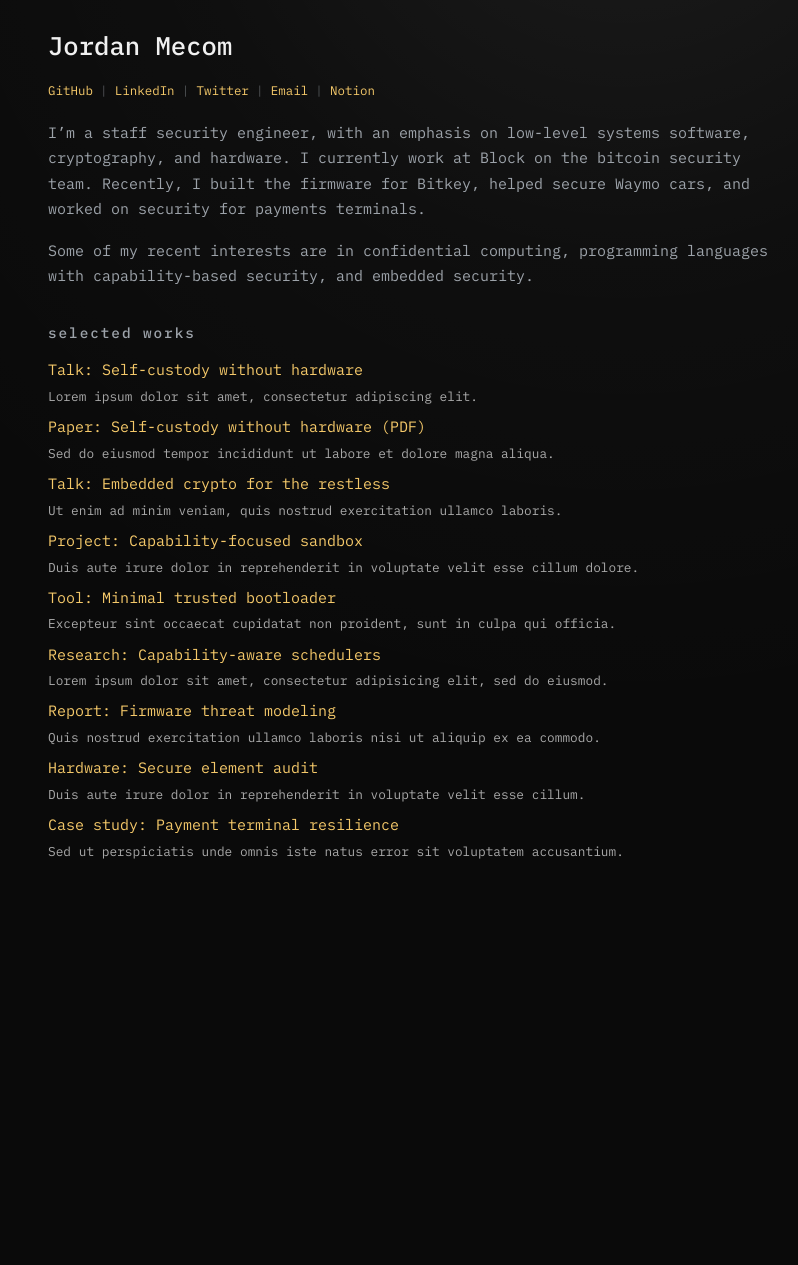
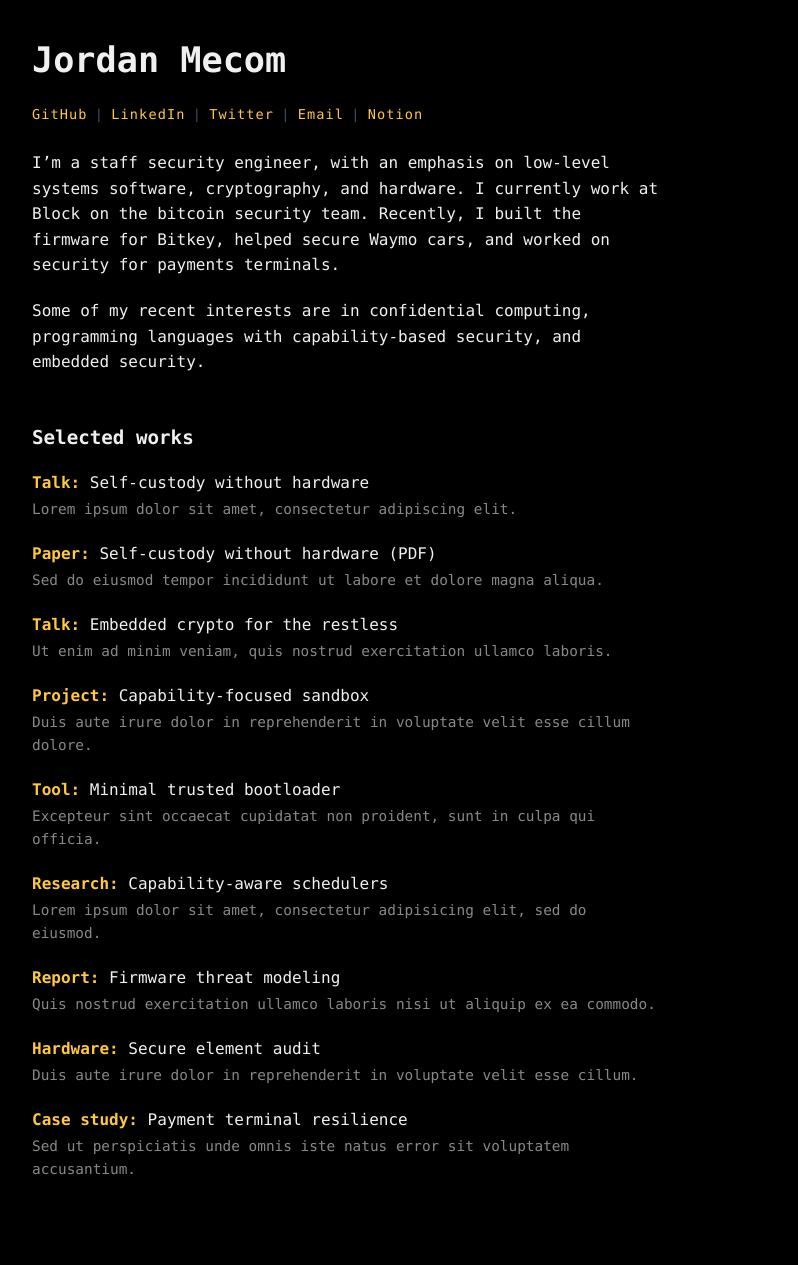
Before and after one commit to jmecom/jmecom.github.io, a Jekyll site: the page built from index.md, in a window 1280 px wide. Shown: the whole page, without its empty margins (16-814 px from the left). Built offline with Jekyll 4.4.1, drawn with Linux system fonts in a browser that asks for light colours; before the commit the page ends 958 px from its top, so only the background shows below that.

Commit message:
Refine homepage layout and styling

```diff
--- a/_scss/_layout.scss
+++ b/_scss/_layout.scss
@@ -1,7 +1,7 @@
 /*=====================================
 =            Layout styles            =
 =====================================*/
-@import url("//fonts.googleapis.com/css?family=Open+Sans:400,300,700");
+@import url("https://fonts.googleapis.com/css2?family=IBM+Plex+Mono:wght@400;500;700&display=swap");
 
 html,
 body {
@@ -10,8 +10,74 @@
 }
 
 body {
-  border-top: 5px solid $primary-color;
-  background: $base-background-color url("../images/bg-pattern.png");
+  background: $base-background-color;
+}
+
+.site-shell {
+  min-height: 100vh;
+}
+
+.main-content {
+  margin: 0 auto;
+  max-width: 65ch;
+  padding: 4rem 1.5rem 6rem;
+}
+
+.social-row {
+  margin: 1rem 0 2.5rem;
+  font-size: rem(14);
+  letter-spacing: 0.02em;
+  text-transform: uppercase;
+}
+
+.social-row a {
+  text-decoration: none;
+}
+
+.social-row a:hover,
+.social-row a:focus {
+  text-decoration: underline;
+}
+
+.divider {
+  color: #666666;
+  margin: 0 0.5rem;
+}
+
+.main-content h2 {
+  margin-top: 4rem;
+  margin-bottom: 1.5rem;
+}
+
+.work-list {
+  list-style: none;
+  padding-left: 0;
+  margin: 0;
+}
+
+.work-item {
+  margin-bottom: 2rem;
+}
+
+.work-type {
+  color: $action-color;
+  font-weight: $font-weight-bold;
+}
+
+.work-title {
+  color: $base-font-color;
+  font-weight: $font-weight-normal;
+}
+
+.work-title:hover,
+.work-title:focus {
+  color: $action-color;
+}
+
+.work-note {
+  margin-top: 0.4rem;
+  font-size: 0.9rem;
+  color: #aaaaaa;
 }
 
 // Home page
--- a/_scss/_variables.scss
+++ b/_scss/_variables.scss
@@ -1,12 +1,12 @@
 // Typography
-$base-font-family: "Open Sans", $helvetica;
+$base-font-family: "IBM Plex Mono", "SFMono-Regular", "Menlo", "Monaco", "Consolas", "Liberation Mono", "Courier New", monospace;
 $heading-font-family: $base-font-family;
 
 // Font Sizes
 $base-font-size: 1em;
 
 // Line height
-$base-line-height: 1.5;
+$base-line-height: 1.6;
 $heading-line-height: 1.2;
 
 // font weight
@@ -21,17 +21,17 @@
 $base-z-index: 0;
 
 // Colors
-$primary-color: #ff900f;
-$white-color: #fff;
+$primary-color: #ffc840;
+$white-color: #f0f0f0;
 $black-color: #000;
 $blue-color: #477dca;
-$gray-color: #636363;
-$dark-gray-color: #232323;
-$medium-gray-color: #9a9a9a;
-$light-gray-color: #dedede;
+$gray-color: #666666;
+$dark-gray-color: #111111;
+$medium-gray-color: #aaaaaa;
+$light-gray-color: #2a2a2a;
 
 // Font Colors
-$base-font-color: lighten($dark-gray-color, 25%);
+$base-font-color: $white-color;
 $action-color: $primary-color;
 
 // Border
@@ -39,8 +39,8 @@
 $base-border: 1px solid $base-border-color;
 
 // Background Colors
-$base-background-color: lighten($white-color, 5%);
-$secondary-background-color: tint($base-border-color, 75%);
+$base-background-color: #111111;
+$secondary-background-color: #1a1a1a;
 
 // Forms
 $form-box-shadow: inset 0 1px 3px rgba(#000, 0.06);
--- a/_scss/base/_base.scss
+++ b/_scss/base/_base.scss
@@ -10,3 +10,9 @@
 @import "typography";
 @import "helpers";
 @import "blockquotes";
+
+*,
+*::before,
+*::after {
+  box-sizing: border-box;
+}
--- a/_scss/base/_typography.scss
+++ b/_scss/base/_typography.scss
@@ -21,11 +21,11 @@
 }
 
 h1 {
-  font-size: rem(30);
+  font-size: rem(44);
 }
 
 h2 {
-  font-size: rem(26);
+  font-size: rem(22);
 }
 
 h3 {
--- a/css/main.scss
+++ b/css/main.scss
@@ -1,20 +1,20 @@
 ---
 ---
 
-@import url("https://fonts.googleapis.com/css2?family=IBM+Plex+Mono:wght@400;500&display=swap");
+@import url("https://fonts.googleapis.com/css2?family=IBM+Plex+Mono:wght@400;500;700&display=swap");
 
 :root {
-  color: #e8e8e8;
-  background-color: #0a0a0a;
-  --ink: #e8e8e8;
-  --muted: #9da3aa;
-  --surface: #0a0a0a;
-  --panel: #111214;
-  --edge: #1d1f22;
-  --accent: #f5c96a;
-  --accent-hover: #ffffff;
-  --rule: 1px solid rgba(255, 255, 255, 0.08);
-  --glow: 0 0 0 1px rgba(255, 255, 255, 0.03);
+  color: #f0f0f0;
+  background-color: #000000;
+  --ink: #f0f0f0;
+  --muted: #b3b3b3;
+  --surface: #000000;
+  --panel: #111111;
+  --edge: #222222;
+  --accent: #ffc840;
+  --accent-hover: #fff1c2;
+  --rule: 1px solid rgba(240, 246, 246, 0.08);
+  --glow: 0 0 0 1px rgba(240, 246, 246, 0.03);
 }
 
 * {
@@ -23,12 +23,11 @@
 
 body {
   margin: 0;
-  font-family: "IBM Plex Mono", "SFMono-Regular", Menlo, Consolas, monospace;
+  font-family: ui-monospace, "SFMono-Regular", Menlo, Consolas, "Liberation Mono", monospace;
   color: var(--ink);
   background-color: var(--surface);
-  background-image: radial-gradient(circle at 50% -20%, rgba(255, 255, 255, 0.08), rgba(255, 255, 255, 0.02) 35%, transparent 70%);
-  line-height: 1.7;
-  font-size: 15px;
+  line-height: 1.6;
+  font-size: 16px;
   text-rendering: optimizeLegibility;
 }
 
@@ -38,8 +37,8 @@
   transition: color 120ms ease;
 }
 
- a:hover,
- a:focus {
+a:hover,
+a:focus {
   color: var(--accent-hover);
   text-decoration: none;
 }
@@ -48,7 +47,7 @@
   min-height: 100vh;
   display: flex;
   flex-direction: column;
-  padding: 0 2rem 2.5rem;
+  padding: 0;
 }
 
 .site-header,
@@ -81,23 +80,30 @@
 .site-main {
   flex: 1;
   width: 100%;
-  max-width: 720px;
-  margin: 0 auto 0 2rem;
-  padding: 1.5rem 0 2.5rem;
+  max-width: 75ch;
+  margin: 0;
+  padding: 2rem 3rem 4rem;
+}
+
+.main-content {
+  max-width: 65ch;
+  margin: 0;
 }
 
 .social-row {
   display: flex;
   flex-wrap: wrap;
   gap: 0.45rem;
-  margin: 0.6rem 0 1.2rem;
-  font-size: 0.78rem;
+  margin: 1rem 0 1.5rem;
+  font-size: 0.85rem;
   color: var(--muted);
   align-items: center;
+  letter-spacing: 0.08em;
+  text-transform: none;
 }
 
 .divider {
-  opacity: 0.45;
+  color: #3c4f70;
 }
 
 .social-row .icon {
@@ -110,6 +116,12 @@
   display: inline-flex;
   align-items: center;
   gap: 0.35rem;
+  text-decoration: none;
+}
+
+.social-row a:hover,
+.social-row a:focus {
+  text-decoration: underline;
 }
 
 .social-row .icon {
@@ -137,26 +149,28 @@
 
 h1,
 h2 {
-  font-weight: 500;
+  font-weight: 600;
+  margin: 0 0 0.75rem;
+  text-transform: none;
+}
+
+h1 {
+  font-size: 2.2rem;
+  color: var(--ink);
   margin: 0 0 0.75rem;
 }
 
-h1 {
-  font-size: 1.6rem;
-  color: #f1f1f1;
-}
-
 h2 {
-  font-size: 0.9rem;
-  text-transform: lowercase;
-  letter-spacing: 0.12rem;
-  color: var(--muted);
-  margin-top: 2rem;
+  font-size: 1.2rem;
+  font-weight: 700;
+  color: var(--ink);
+  margin-top: 3rem;
+  margin-bottom: 1rem;
 }
 
 p {
-  margin: 0 0 1rem;
-  color: var(--muted);
+  margin: 0 0 1.25rem;
+  color: var(--ink);
 }
 
 hr {
@@ -165,36 +179,36 @@
   margin: 2rem 0;
 }
 
-.links {
+.work-list {
   list-style: none;
   padding: 0;
-  margin: 0 0 1rem;
-  display: grid;
-  gap: 0.4rem;
+  margin: 0;
 }
 
-.links a {
-  display: inline-flex;
-  align-items: center;
-  gap: 0.5rem;
+.work-item {
+  margin-bottom: 1rem;
 }
 
-.links--primary a {
-  font-weight: 600;
-  color: #f1f1f1;
+.work-type {
+  font-weight: 700;
+  color: var(--accent);
 }
 
-.links--primary a:hover,
-.links--primary a:focus {
-  color: var(--accent-hover);
+.work-title {
+  font-weight: 400;
+  color: inherit;
+}
+
+.work-title:hover,
+.work-title:focus {
+  color: var(--accent);
 }
 
 .work-note {
   display: block;
-  font-size: 0.8rem;
-  font-family: "IBM Plex Mono", "SFMono-Regular", Menlo, Consolas, monospace;
-  color: rgba(255, 255, 255, 0.65);
-  margin-top: 0.2rem;
+  font-size: 0.9rem;
+  color: #888888;
+  margin-top: 0.15rem;
 }
 
 .small {
@@ -204,11 +218,15 @@
 
 @media (max-width: 640px) {
   body {
-    font-size: 14px;
+    font-size: 15px;
   }
 
-  .site-header__inner,
   .site-main {
+    max-width: 100%;
+    padding: 2rem 1.5rem 3rem;
+  }
+
+  .main-content {
     max-width: 100%;
   }
 }
--- a/index.md
+++ b/index.md
@@ -2,6 +2,8 @@
 layout: default
 title: Home
 ---
+
+<div class="main-content" markdown="1">
 
 # Jordan Mecom
 
@@ -23,41 +25,52 @@
 
 ## Selected works
 
-<ul class="links">
-  <li>
-    <a href="https://www.youtube.com/watch?v=QQ6ZnGk_xDU" target="_blank" rel="noreferrer">Talk: Self-custody without hardware</a>
-    <span class="work-note">Lorem ipsum dolor sit amet, consectetur adipiscing elit.</span>
+<ul class="work-list">
+  <li class="work-item">
+    <span class="work-type">Talk:</span>
+    <a class="work-title" href="https://www.youtube.com/watch?v=QQ6ZnGk_xDU" target="_blank" rel="noreferrer">Self-custody without hardware</a>
+    <p class="work-note">Lorem ipsum dolor sit amet, consectetur adipiscing elit.</p>
   </li>
-  <li>
-    <a href="https://assets.ctfassets.net/mtmp6hzjjvnd/6Qjcs8zgMiyffC0Uk8cx4V/380f331f5b4156622c8f5a376c352c96/Self-Custody_without_Hardware_-10-30-24-.pdf?ref=bitkey.build" target="_blank" rel="noreferrer">Paper: Self-custody without hardware (PDF)</a>
-    <span class="work-note">Sed do eiusmod tempor incididunt ut labore et dolore magna aliqua.</span>
+  <li class="work-item">
+    <span class="work-type">Paper:</span>
+    <a class="work-title" href="https://assets.ctfassets.net/mtmp6hzjjvnd/6Qjcs8zgMiyffC0Uk8cx4V/380f331f5b4156622c8f5a376c352c96/Self-Custody_without_Hardware_-10-30-24-.pdf?ref=bitkey.build" target="_blank" rel="noreferrer">Self-custody without hardware (PDF)</a>
+    <p class="work-note">Sed do eiusmod tempor incididunt ut labore et dolore magna aliqua.</p>
   </li>
-  <li>
-    <a href="https://www.youtube.com/watch?v=dummy" target="_blank" rel="noreferrer">Talk: Embedded crypto for the restless</a>
-    <span class="work-note">Ut enim ad minim veniam, quis nostrud exercitation ullamco laboris.</span>
+  <li class="work-item">
+    <span class="work-type">Talk:</span>
+    <a class="work-title" href="https://www.youtube.com/watch?v=dummy" target="_blank" rel="noreferrer">Embedded crypto for the restless</a>
+    <p class="work-note">Ut enim ad minim veniam, quis nostrud exercitation ullamco laboris.</p>
   </li>
-  <li>
-    <a href="https://example.com/project" target="_blank" rel="noreferrer">Project: Capability-focused sandbox</a>
-    <span class="work-note">Duis aute irure dolor in reprehenderit in voluptate velit esse cillum dolore.</span>
+  <li class="work-item">
+    <span class="work-type">Project:</span>
+    <a class="work-title" href="https://example.com/project" target="_blank" rel="noreferrer">Capability-focused sandbox</a>
+    <p class="work-note">Duis aute irure dolor in reprehenderit in voluptate velit esse cillum dolore.</p>
   </li>
-  <li>
-    <a href="https://example.com/tool" target="_blank" rel="noreferrer">Tool: Minimal trusted bootloader</a>
-    <span class="work-note">Excepteur sint occaecat cupidatat non proident, sunt in culpa qui officia.</span>
+  <li class="work-item">
+    <span class="work-type">Tool:</span>
+    <a class="work-title" href="https://example.com/tool" target="_blank" rel="noreferrer">Minimal trusted bootloader</a>
+    <p class="work-note">Excepteur sint occaecat cupidatat non proident, sunt in culpa qui officia.</p>
   </li>
-  <li>
-    <a href="https://example.com/research" target="_blank" rel="noreferrer">Research: Capability-aware schedulers</a>
-    <span class="work-note">Lorem ipsum dolor sit amet, consectetur adipisicing elit, sed do eiusmod.</span>
+  <li class="work-item">
+    <span class="work-type">Research:</span>
+    <a class="work-title" href="https://example.com/research" target="_blank" rel="noreferrer">Capability-aware schedulers</a>
+    <p class="work-note">Lorem ipsum dolor sit amet, consectetur adipisicing elit, sed do eiusmod.</p>
   </li>
-  <li>
-    <a href="https://example.com/report" target="_blank" rel="noreferrer">Report: Firmware threat modeling</a>
-    <span class="work-note">Quis nostrud exercitation ullamco laboris nisi ut aliquip ex ea commodo.</span>
+  <li class="work-item">
+    <span class="work-type">Report:</span>
+    <a class="work-title" href="https://example.com/report" target="_blank" rel="noreferrer">Firmware threat modeling</a>
+    <p class="work-note">Quis nostrud exercitation ullamco laboris nisi ut aliquip ex ea commodo.</p>
   </li>
-  <li>
-    <a href="https://example.com/hardware" target="_blank" rel="noreferrer">Hardware: Secure element audit</a>
-    <span class="work-note">Duis aute irure dolor in reprehenderit in voluptate velit esse cillum.</span>
+  <li class="work-item">
+    <span class="work-type">Hardware:</span>
+    <a class="work-title" href="https://example.com/hardware" target="_blank" rel="noreferrer">Secure element audit</a>
+    <p class="work-note">Duis aute irure dolor in reprehenderit in voluptate velit esse cillum.</p>
   </li>
-  <li>
-    <a href="https://example.com/case-study" target="_blank" rel="noreferrer">Case study: Payment terminal resilience</a>
-    <span class="work-note">Sed ut perspiciatis unde omnis iste natus error sit voluptatem accusantium.</span>
+  <li class="work-item">
+    <span class="work-type">Case study:</span>
+    <a class="work-title" href="https://example.com/case-study" target="_blank" rel="noreferrer">Payment terminal resilience</a>
+    <p class="work-note">Sed ut perspiciatis unde omnis iste natus error sit voluptatem accusantium.</p>
   </li>
 </ul>
+
+</div>
```
